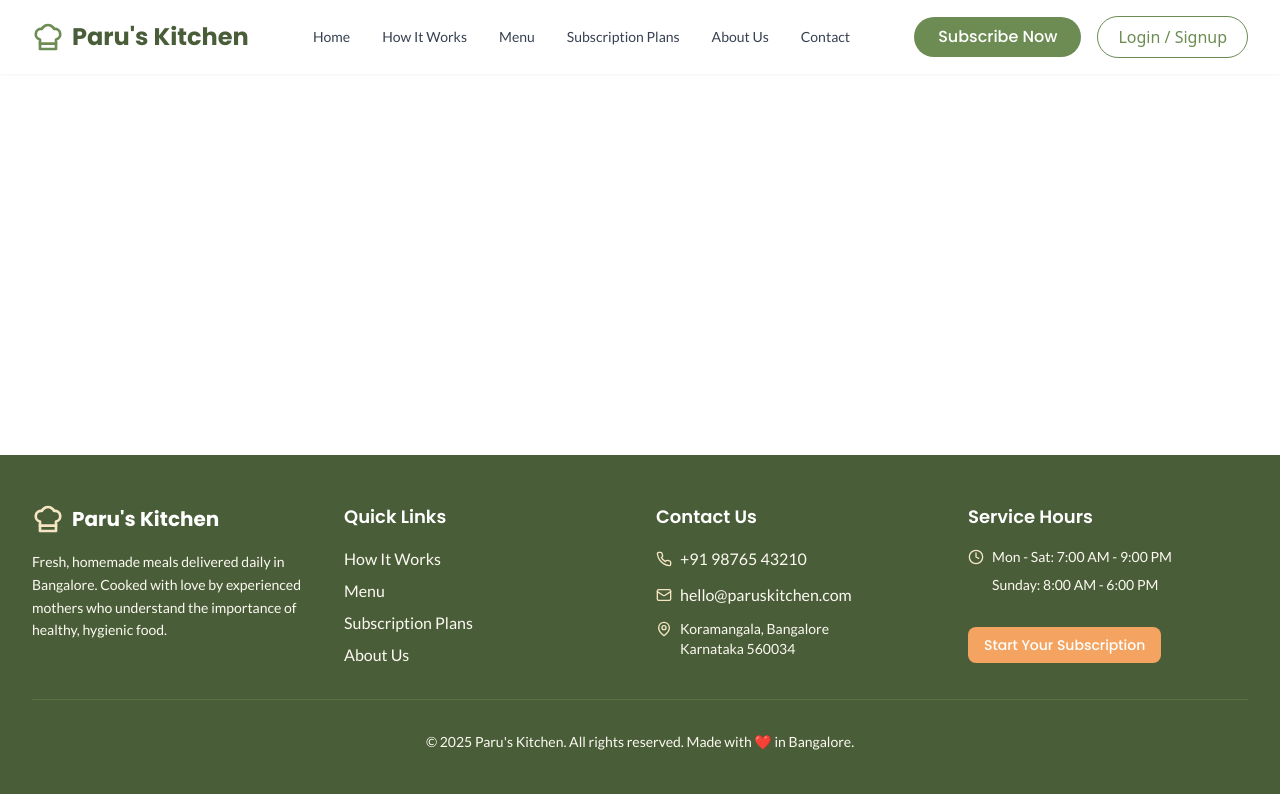
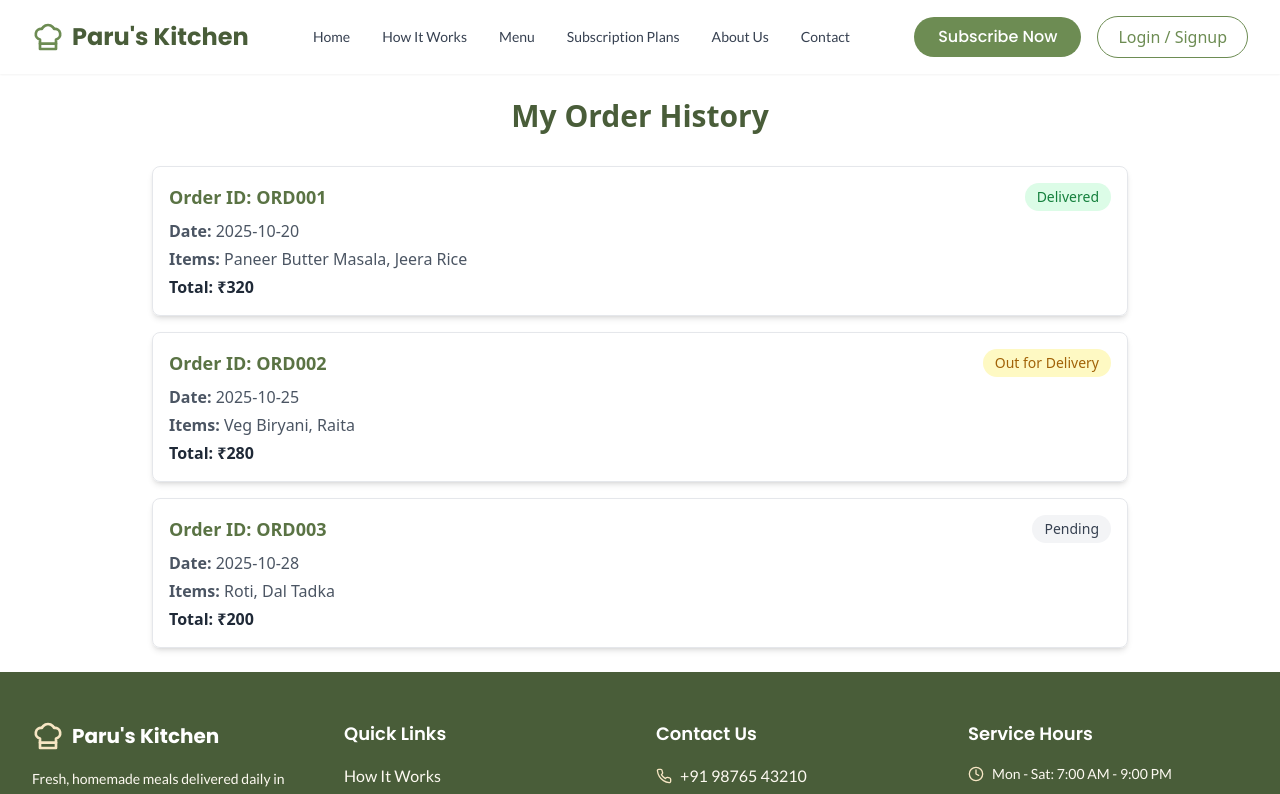
Before and after one commit to IT-Alliance-Tech/ParusKitchen-FrontEnd, a React (Vite) app: page /order-history in a window 1280 px wide. Shown: the top 794 px of the page. Built offline with nearby package versions, Linux system fonts and the light colour scheme.

Commit message:
Updated cartpage to show static data and also added orderHistory and feedback pages

```diff
--- a/src/App.jsx
+++ b/src/App.jsx
@@ -27,7 +27,8 @@ import MonthlyReports from "./pages/MonthlyReports";
 import SubscriberManagement from "./pages/SubscriberManagement";
 import AdminSettings from "./pages/AdminSettings";
 import CommunicationAutomation from "./pages/CommunicationAutomation";
-
+import FeedbackPage from "./pages/FeedbackPage";
+import OrderHistoryPage from "./pages/OrderHistoryPage";
 
 
 
@@ -66,6 +67,9 @@ function App() {
             <Route path="/admin/subscribers" element={<SubscriberManagement />} />
             <Route path="/admin/settings" element={<AdminSettings />} />
             <Route path="/admin/communication" element={<CommunicationAutomation />} />
+            <Route path="/feedback" element={<FeedbackPage/>}/>
+            <Route path="/order-history" element={<OrderHistoryPage />} />
+
 
 
 
--- a/src/components/Header.jsx
+++ b/src/components/Header.jsx
@@ -10,23 +10,20 @@ const Header = () => {
   const navigate = useNavigate();
   const dropdownRef = useRef();
 
-  // Check if user is logged in (from localStorage) on mount
   useEffect(() => {
     const storedUser = localStorage.getItem('user');
     try {
       if (storedUser) setUser(JSON.parse(storedUser));
-    } catch (error) {
-      console.warn('Invalid user data in localStorage. Clearing...');
+    } catch {
       localStorage.removeItem('user');
       setUser(null);
     }
 
-    // Listen for storage changes (login/logout from other tabs)
     const handleStorageChange = () => {
       const updatedUser = localStorage.getItem('user');
       try {
         setUser(updatedUser ? JSON.parse(updatedUser) : null);
-      } catch (error) {
+      } catch {
         localStorage.removeItem('user');
         setUser(null);
       }
@@ -35,7 +32,6 @@ const Header = () => {
     return () => window.removeEventListener('storage', handleStorageChange);
   }, []);
 
-  // Close dropdown if clicked outside
   useEffect(() => {
     const handleClickOutside = (event) => {
       if (dropdownRef.current && !dropdownRef.current.contains(event.target)) {
@@ -48,7 +44,7 @@ const Header = () => {
 
   const handleLogout = () => {
     localStorage.removeItem('user');
-    localStorage.removeItem('token'); // optional but recommended
+    localStorage.removeItem('token');
     setUser(null);
     setIsDropdownOpen(false);
     navigate('/login');
@@ -69,7 +65,6 @@ const Header = () => {
     <header className="bg-white shadow-sm sticky top-0 z-50">
       <div className="max-w-7xl mx-auto px-4 sm:px-6 lg:px-8">
         <div className="flex justify-between items-center py-4">
-          {/* Logo */}
           <Link to="/" className="flex items-center space-x-2">
             <ChefHat className="h-8 w-8 text-primary-600" />
             <span className="font-poppins font-bold text-2xl text-primary-800">
@@ -103,7 +98,6 @@ const Header = () => {
               Subscribe Now
             </Link>
 
-            {/* Login/Signup or User Profile */}
             {!user ? (
               <Link
                 to="/login"
@@ -120,7 +114,7 @@ const Header = () => {
                   onClick={() => setIsDropdownOpen(!isDropdownOpen)}
                 />
                 {isDropdownOpen && (
-                  <div className="absolute right-0 mt-2 w-40 bg-white border border-gray-200 rounded-lg shadow-lg z-50">
+                  <div className="absolute right-0 mt-2 w-44 bg-white border border-gray-200 rounded-lg shadow-lg z-50">
                     <Link
                       to="/user-profile"
                       className="block px-4 py-2 text-gray-700 hover:bg-gray-100"
@@ -134,6 +128,13 @@ const Header = () => {
                       onClick={() => setIsDropdownOpen(false)}
                     >
                       Dashboard
+                    </Link>
+                    <Link
+                      to="/order-history"
+                      className="block px-4 py-2 text-gray-700 hover:bg-gray-100"
+                      onClick={() => setIsDropdownOpen(false)}
+                    >
+                      Order History
                     </Link>
                     <button
                       onClick={handleLogout}
@@ -176,7 +177,6 @@ const Header = () => {
               </Link>
             ))}
 
-            {/* Mobile Login/Signup or Profile */}
             {!user ? (
               <Link
                 to="/login"
@@ -201,6 +201,13 @@ const Header = () => {
                 >
                   Dashboard
                 </Link>
+                <Link
+                  to="/order-history"
+                  onClick={() => setIsMenuOpen(false)}
+                  className="block px-4 py-2 text-gray-700 hover:bg-gray-100"
+                >
+                  Order History
+                </Link>
                 <button
                   onClick={() => {
                     handleLogout();
--- a/src/pages/CartPage.jsx
+++ b/src/pages/CartPage.jsx
@@ -14,14 +14,52 @@ const CartPage = () => {
     address: "",
   });
 
+  // Fetch cart data (from API or static fallback)
   useEffect(() => {
     const fetchCart = async () => {
       setLoading(true);
       try {
         const cart = await getCart();
-        setCartItems(cart || []);
+        if (cart && cart.length > 0) {
+          setCartItems(cart);
+        } else {
+          // Static fallback data for demo
+          setCartItems([
+            {
+              _id: "1",
+              name: "Lunch + Dinner Plan",
+              itemType: "Monthly Subscription",
+              price: 5750,
+              quantity: 1,
+            },
+            {
+              _id: "2",
+              name: "Breakfast Only Plan",
+              itemType: "Monthly Subscription",
+              price: 1800,
+              quantity: 1,
+            },
+          ]);
+        }
       } catch (err) {
         console.error("Error fetching cart:", err);
+        // Use static data if API fails
+        setCartItems([
+          {
+            _id: "1",
+            name: "Lunch + Dinner Plan",
+            itemType: "Monthly Subscription",
+            price: 5750,
+            quantity: 1,
+          },
+          {
+            _id: "2",
+            name: "Breakfast Only Plan",
+            itemType: "Monthly Subscription",
+            price: 1800,
+            quantity: 1,
+          },
+        ]);
       } finally {
         setLoading(false);
       }
@@ -40,10 +78,14 @@ const CartPage = () => {
     alert("Delivery details submitted successfully!");
   };
 
+  const subtotal = cartItems.reduce((sum, item) => sum + item.price * item.quantity, 0);
+  const deliveryFee = 500;
+  const total = subtotal + deliveryFee;
+
   if (loading) return <p className="text-center mt-10">Loading cart...</p>;
 
   return (
-    <div className="max-w-5xl mx-auto p-4 space-y-10">
+    <div className="max-w-6xl mx-auto p-4 space-y-10">
       {/* Cart Section */}
       <section>
         <h2 className="text-3xl font-bold mb-6 text-primary-800 text-center">My Cart</h2>
@@ -51,6 +93,7 @@ const CartPage = () => {
         {cartItems.length === 0 ? (
           <p className="text-center text-gray-600 mb-4">Your cart is empty</p>
         ) : (
+          <>
             <div className="space-y-4">
               {cartItems.map((item) => (
                 <div
@@ -59,13 +102,31 @@ const CartPage = () => {
                 >
                   <div>
                     <h3 className="text-xl font-semibold text-primary-800">{item.name}</h3>
-                  <p className="text-gray-700">Type: {item.itemType}</p>
+                    <p className="text-gray-700">{item.itemType}</p>
                     <p className="font-medium text-gray-800">Price: ₹{item.price}</p>
                     <p className="font-medium text-gray-800">Quantity: {item.quantity}</p>
                   </div>
                 </div>
               ))}
             </div>
+
+            {/* Summary Section */}
+            <div className="mt-8 bg-white shadow-lg rounded-2xl p-6 border border-gray-200">
+              <h3 className="text-2xl font-bold text-primary-800 mb-4">Order Summary</h3>
+              <div className="space-y-2 text-lg">
+                <p className="flex justify-between">
+                  <span>Subtotal:</span> <span>₹{subtotal}</span>
+                </p>
+                <p className="flex justify-between">
+                  <span>Delivery Fee:</span> <span>₹{deliveryFee}</span>
+                </p>
+                <hr className="my-2" />
+                <p className="flex justify-between font-bold text-xl text-primary-700">
+                  <span>Total:</span> <span>₹{total}</span>
+                </p>
+              </div>
+            </div>
+          </>
         )}
       </section>
 
--- /dev/null
+++ b/src/pages/FeedbackPage.jsx
@@ -0,0 +1,86 @@
+import React, { useState } from "react";
+import { Star } from "lucide-react";
+
+const FeedbackPage = () => {
+  const [rating, setRating] = useState(0);
+  const [hover, setHover] = useState(0);
+  const [feedback, setFeedback] = useState("");
+  const [submitted, setSubmitted] = useState(false);
+
+  const handleSubmit = (e) => {
+    e.preventDefault();
+    setSubmitted(true);
+  };
+
+  if (submitted) {
+    return (
+      <div className="flex flex-col items-center justify-center min-h-screen text-center space-y-4">
+        <h2 className="text-3xl font-bold text-green-700">Thank You!</h2>
+        <p className="text-gray-600">
+          Your feedback helps us improve our meal plans and service.
+        </p>
+      </div>
+    );
+  }
+
+  return (
+    <div className="max-w-3xl mx-auto p-6 mt-10 bg-white rounded-2xl shadow-md border border-gray-200">
+      <h2 className="text-3xl font-bold text-center text-primary-800 mb-6">
+        We Value Your Feedback
+      </h2>
+
+      <form onSubmit={handleSubmit} className="space-y-6">
+        {/* Rating Section */}
+        <div className="flex justify-center space-x-2 mb-4">
+          {[...Array(5)].map((_, index) => {
+            const ratingValue = index + 1;
+            return (
+              <Star
+                key={index}
+                size={36}
+                onClick={() => setRating(ratingValue)}
+                onMouseEnter={() => setHover(ratingValue)}
+                onMouseLeave={() => setHover(0)}
+                className={`cursor-pointer ${
+                  ratingValue <= (hover || rating)
+                    ? "fill-yellow-400 text-yellow-400"
+                    : "text-gray-300"
+                }`}
+              />
+            );
+          })}
+        </div>
+        <p className="text-center text-gray-700 font-medium">
+          {rating
+            ? `You rated us ${rating} out of 5 ⭐`
+            : "Click the stars to rate your experience"}
+        </p>
+
+        {/* Text Feedback */}
+        <div>
+          <label className="block text-gray-700 font-medium mb-2">
+            Your Comments
+          </label>
+          <textarea
+            value={feedback}
+            onChange={(e) => setFeedback(e.target.value)}
+            rows="4"
+            placeholder="Tell us what you liked or what we can improve..."
+            className="w-full border border-gray-300 rounded-lg p-3 focus:ring-2 focus:ring-primary-500 outline-none resize-none"
+          />
+        </div>
+
+        <div className="text-center">
+          <button
+            type="submit"
+            className="bg-primary-600 hover:bg-primary-700 text-white px-8 py-3 rounded-full font-semibold transition duration-200"
+          >
+            Submit Feedback
+          </button>
+        </div>
+      </form>
+    </div>
+  );
+};
+
+export default FeedbackPage;
--- /dev/null
+++ b/src/pages/OrderHistoryPage.jsx
@@ -0,0 +1,76 @@
+import React from "react";
+
+const OrderHistoryPage = () => {
+  const orders = [
+    {
+      id: "ORD001",
+      date: "2025-10-20",
+      items: ["Paneer Butter Masala", "Jeera Rice"],
+      total: 320,
+      status: "Delivered",
+    },
+    {
+      id: "ORD002",
+      date: "2025-10-25",
+      items: ["Veg Biryani", "Raita"],
+      total: 280,
+      status: "Out for Delivery",
+    },
+    {
+      id: "ORD003",
+      date: "2025-10-28",
+      items: ["Roti", "Dal Tadka"],
+      total: 200,
+      status: "Pending",
+    },
+  ];
+
+  return (
+    <div className="max-w-5xl mx-auto p-6">
+      <h2 className="text-3xl font-bold text-primary-800 text-center mb-8">
+        My Order History
+      </h2>
+
+      {orders.length === 0 ? (
+        <p className="text-center text-gray-600">No orders yet.</p>
+      ) : (
+        <div className="space-y-4">
+          {orders.map((order) => (
+            <div
+              key={order.id}
+              className="border rounded-lg shadow-md p-4 hover:shadow-lg transition"
+            >
+              <div className="flex justify-between items-center mb-2">
+                <h3 className="font-semibold text-lg text-primary-700">
+                  Order ID: {order.id}
+                </h3>
+                <span
+                  className={`text-sm font-medium px-3 py-1 rounded-full ${
+                    order.status === "Delivered"
+                      ? "bg-green-100 text-green-700"
+                      : order.status === "Out for Delivery"
+                      ? "bg-yellow-100 text-yellow-700"
+                      : "bg-gray-100 text-gray-700"
+                  }`}
+                >
+                  {order.status}
+                </span>
+              </div>
+              <p className="text-gray-600 mb-1">
+                <strong>Date:</strong> {order.date}
+              </p>
+              <p className="text-gray-600 mb-1">
+                <strong>Items:</strong> {order.items.join(", ")}
+              </p>
+              <p className="text-gray-800 font-semibold">
+                <strong>Total:</strong> ₹{order.total}
+              </p>
+            </div>
+          ))}
+        </div>
+      )}
+    </div>
+  );
+};
+
+export default OrderHistoryPage;
```
Lines whose indentation alone changed are shown as unchanged.
